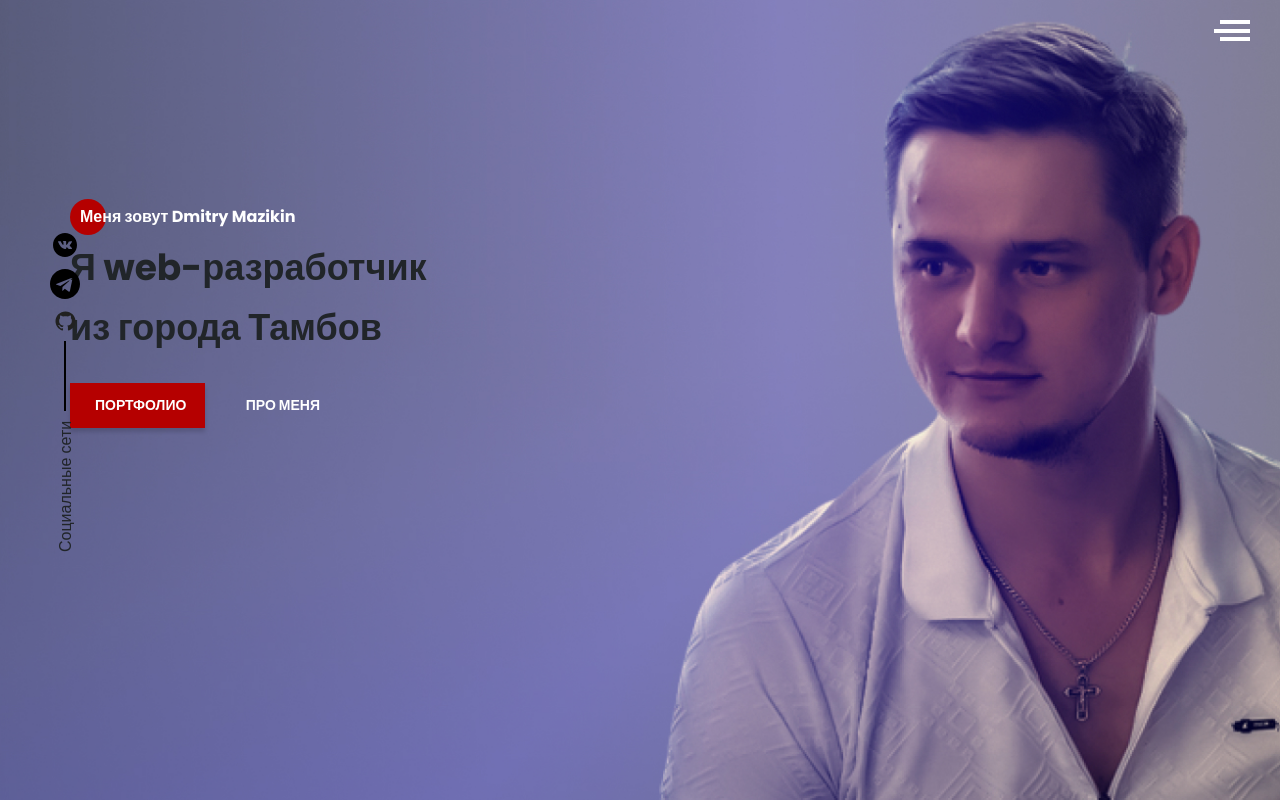
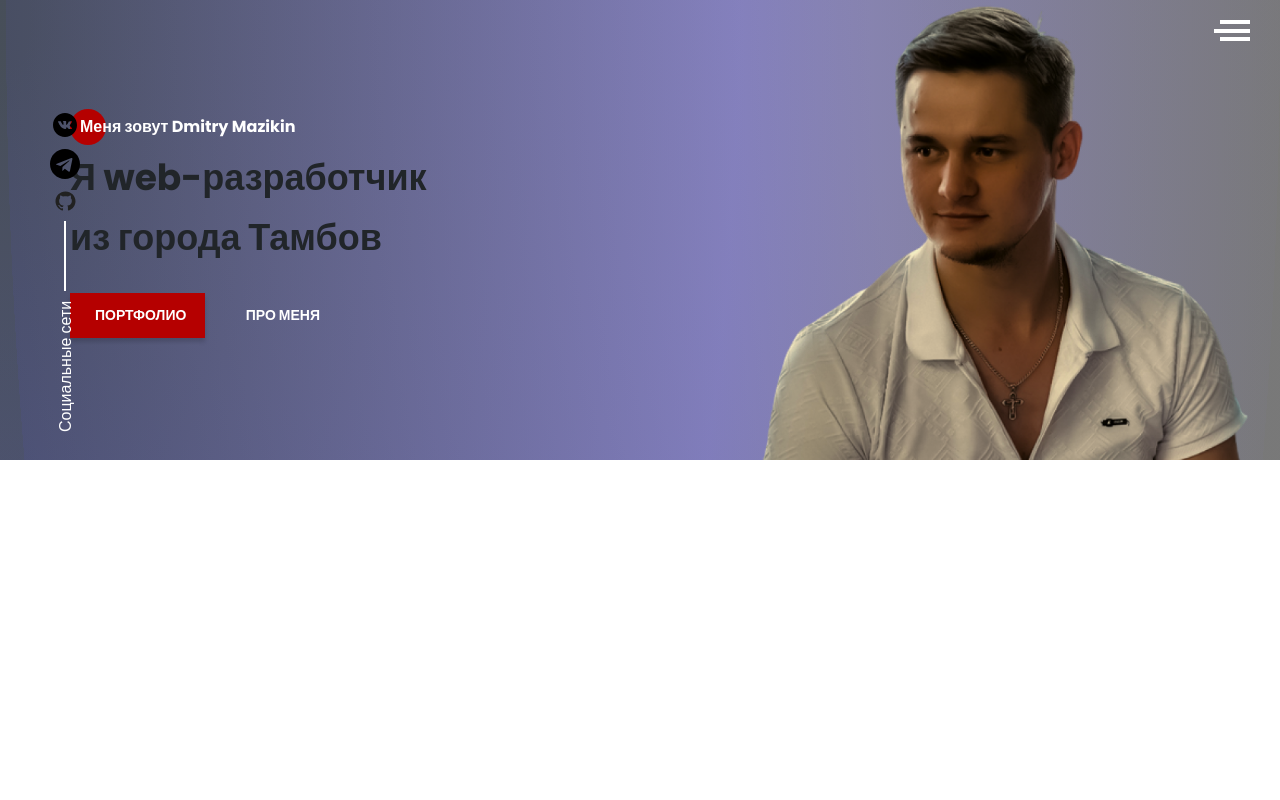
Before and after one commit to dmazikin/dmitry-mazikin, a PHP site: page / in a window 1280 px wide. Run offline with PHP 8.4, Linux system fonts and the light colour scheme; style sheets or scripts are compiled from the project's sources.

Commit message:
edit promo section style

```diff
--- a/src/sass/blocks/_promo.scss
+++ b/src/sass/blocks/_promo.scss
@@ -1,8 +1,9 @@
 .promo {
-  min-height: 100vh;
+  min-height: 460px;
   position: relative;
-  background: url('/img/my_photo4.jpg') center (50%/cover) no-repeat;
-  padding-top: 205px;
+  //background: url('/img/my_photo5.png') center (50%/cover) no-repeat;
+  padding-top: 115px;
+  background:url('/img/my_photo5.png') (100%/contain) no-repeat, radial-gradient(99.06% 580.45% at 99.52% 1.05%, rgba(247, 247, 247, 0.2) 31.77%, rgba(5, 35, 140, 0.2) 99.99%, rgba(0, 36, 90, 0.2) 100%), radial-gradient(99.21% 581.35% at 0.79% 4.67%, rgba(0, 0, 0, 0.65) 1.56%, rgba(36, 27, 137, 0.65) 57.29%, rgba(1, 0, 6, 0.65) 99.99%, rgba(0, 0, 0, 0.65) 100%), #FFFFFF;
   &__title {
     width: 401px;
     margin-bottom: 0;
--- a/src/sass/blocks/_sidepanel.scss
+++ b/src/sass/blocks/_sidepanel.scss
@@ -1,6 +1,6 @@
 .sidepanel {
   position: fixed;
-  top: 230px;
+  top: 110px;
   display: flex;
   left: 50px;
   flex-direction: column;
@@ -11,7 +11,7 @@
   &__divider {
     width: 2px;
     height: 70px;
-    background-color: #000;
+    background-color: #fff;
   }
   &__text {
     height: 150px;
@@ -20,6 +20,7 @@
       display: block;
       width: 150px;
       transform: rotate(-90deg) translate(-30%,-260%);
+      color: #fff;
     }
   }
 }
```
Also changed, not shown: src/img/my_photo5.png (added).
